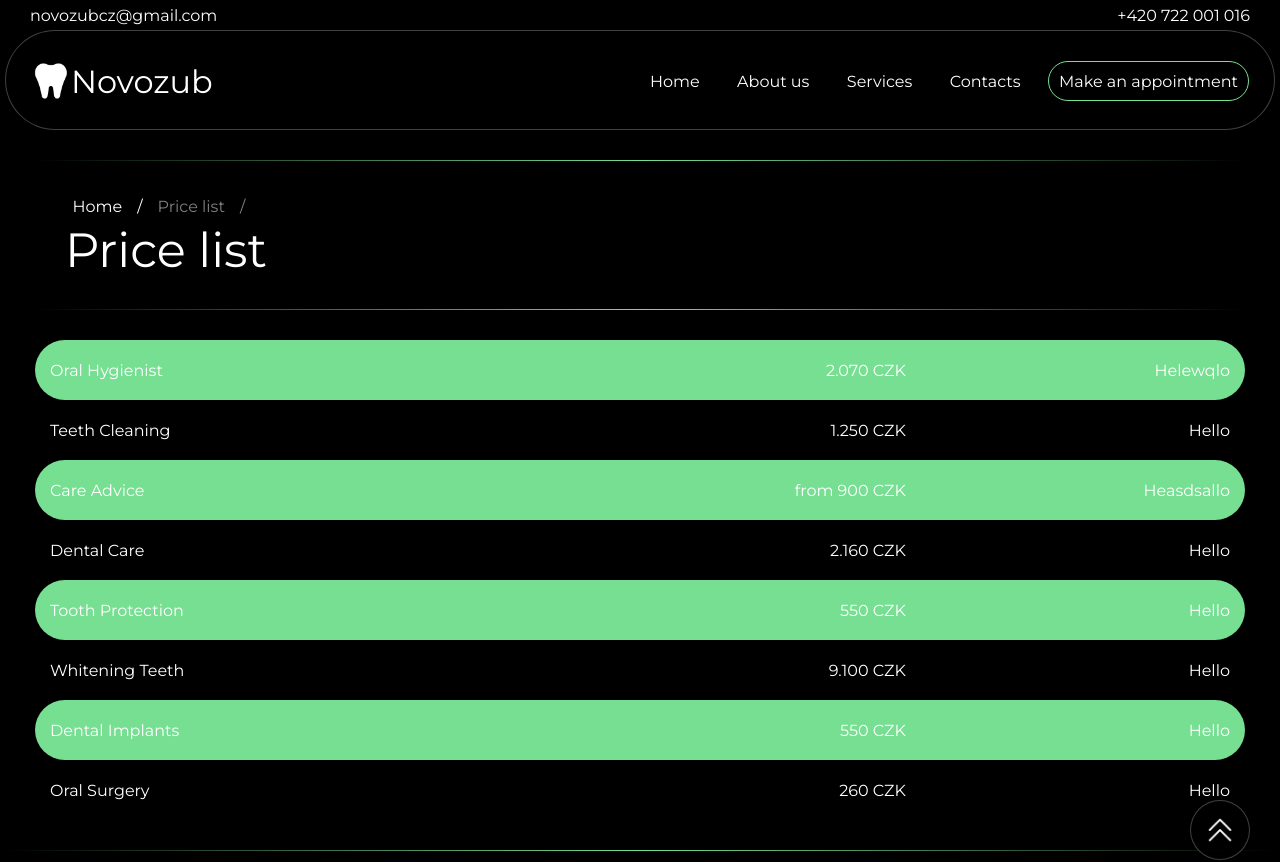
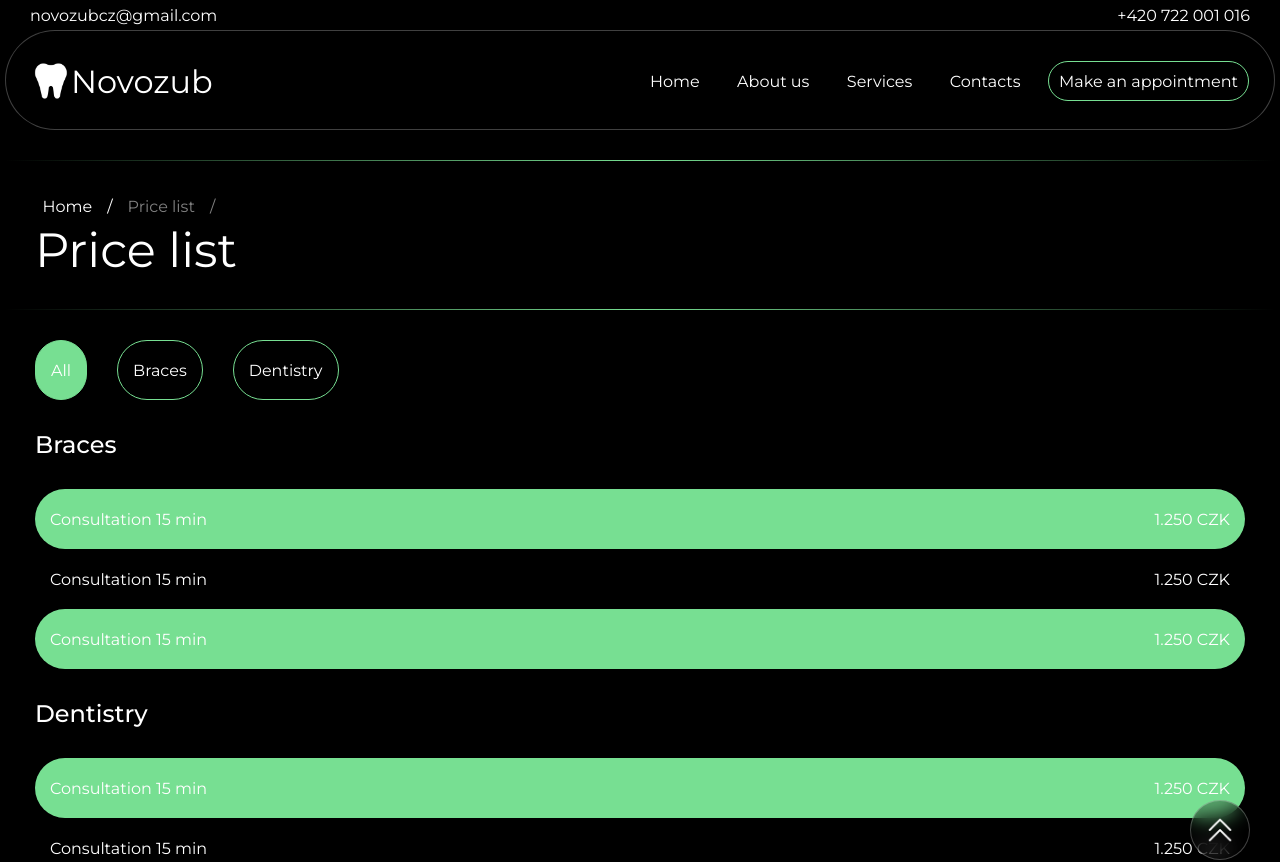
Before and after one commit to stepandordiai/natadent, a React (Vite) app: page /price-list in a window 1280 px wide. Shown: the top 862 px of the page. Built offline with nearby package versions, Linux system fonts and the light colour scheme.

Commit message:
v2.15.0 Add filter buttons to PriceList

```diff
--- a/src/pages/PriceList/PriceList.jsx
+++ b/src/pages/PriceList/PriceList.jsx
@@ -1,5 +1,6 @@
-import { useEffect } from "react";
+import { useEffect, useState } from "react";
 import PageTitle from "../../components/PageTitle/PageTitle";
+import priceData from "./priceData";
 import "./PriceList.scss";
 
 const PriceList = () => {
@@ -7,53 +8,127 @@ const PriceList = () => {
         document.title = "Price list";
     }, []);
 
+    const [filter, setFilter] = useState("");
+
+    const inactiveFilterBtn = "inactive-filter-btn";
+    const activeFilterBtn = "inactive-filter-btn active-filter-btn";
+
     return (
         <section className="price-list">
             <PageTitle activeLink="Home" title="Price list" />
-            <table className="price-list__table">
-                <tbody>
-                    <tr>
-                        <td>Oral Hygienist</td>
-                        <td>2.070 CZK</td>
-                        <td>Helewqlo</td>
-                    </tr>
-                    <tr>
-                        <td>Teeth Cleaning</td>
-                        <td>1.250 CZK</td>
-                        <td>Hello</td>
-                    </tr>
-                    <tr>
-                        <td>Care Advice</td>
-                        <td>from 900 CZK</td>
-                        <td>Heasdsallo</td>
-                    </tr>
-                    <tr>
-                        <td>Dental Care</td>
-                        <td>2.160 CZK</td>
-                        <td>Hello</td>
-                    </tr>
-                    <tr>
-                        <td>Tooth Protection</td>
-                        <td>550 CZK</td>
-                        <td>Hello</td>
-                    </tr>
-                    <tr>
-                        <td>Whitening Teeth</td>
-                        <td>9.100 CZK</td>
-                        <td>Hello</td>
-                    </tr>
-                    <tr>
-                        <td>Dental Implants</td>
-                        <td>550 CZK</td>
-                        <td>Hello</td>
-                    </tr>
-                    <tr>
-                        <td>Oral Surgery</td>
-                        <td>260 CZK</td>
-                        <td>Hello</td>
-                    </tr>
-                </tbody>
-            </table>
+            <div className="filter-btn-wrapper">
+                <button
+                    className={
+                        filter === "" ? activeFilterBtn : inactiveFilterBtn
+                    }
+                    onClick={(e) => setFilter(e.target.dataset.service)}
+                    data-service=""
+                >
+                    All
+                </button>
+                <button
+                    className={
+                        filter === "braces"
+                            ? activeFilterBtn
+                            : inactiveFilterBtn
+                    }
+                    onClick={(e) => setFilter(e.target.dataset.service)}
+                    data-service="braces"
+                >
+                    Braces
+                </button>
+                <button
+                    className={
+                        filter === "dentistry"
+                            ? activeFilterBtn
+                            : inactiveFilterBtn
+                    }
+                    onClick={(e) => setFilter(e.target.dataset.service)}
+                    data-service="dentistry"
+                >
+                    Dentistry
+                </button>
+            </div>
+            {filter === "" && (
+                <div className="price-list__wrapper">
+                    <p className="price-list__title">Braces</p>
+                    <table className="price-list__table">
+                        <tbody>
+                            {priceData
+                                .filter((el) => {
+                                    return el.service === "braces";
+                                })
+                                .map((el, index) => {
+                                    return (
+                                        <tr key={index}>
+                                            <td>{el.name}</td>
+                                            <td>{el.price}</td>
+                                        </tr>
+                                    );
+                                })}
+                        </tbody>
+                    </table>
+                    <p className="price-list__title">Dentistry</p>
+                    <table className="price-list__table">
+                        <tbody>
+                            {priceData
+                                .filter((el) => {
+                                    return el.service === "dentistry";
+                                })
+                                .map((el, index) => {
+                                    return (
+                                        <tr key={index}>
+                                            <td>{el.name}</td>
+                                            <td>{el.price}</td>
+                                        </tr>
+                                    );
+                                })}
+                        </tbody>
+                    </table>
+                </div>
+            )}
+            {filter === "braces" && (
+                <div className="price-list__wrapper">
+                    <p className="price-list__title">Braces</p>
+                    <table className="price-list__table">
+                        <tbody>
+                            {priceData
+                                .filter((el) => {
+                                    return el.service === "braces";
+                                })
+                                .map((el, index) => {
+                                    return (
+                                        <tr key={index}>
+                                            <td>{el.name}</td>
+                                            <td>{el.price}</td>
+                                        </tr>
+                                    );
+                                })}
+                        </tbody>
+                    </table>
+                </div>
+            )}
+            {filter === "dentistry" && (
+                <div className="price-list__wrapper">
+                    <p className="price-list__title">Dentistry</p>
+                    <table className="price-list__table">
+                        <tbody>
+                            {priceData
+                                .filter((el) => {
+                                    return el.service === "dentistry";
+                                })
+                                .map((el, index) => {
+                                    return (
+                                        <tr key={index}>
+                                            <td>{el.name}</td>
+                                            <td>{el.price}</td>
+                                        </tr>
+                                    );
+                                })}
+                        </tbody>
+                    </table>
+                </div>
+            )}
         </section>
     );
 };
--- a/src/pages/PriceList/PriceList.scss
+++ b/src/pages/PriceList/PriceList.scss
@@ -1,10 +1,21 @@
 .price-list {
-    padding: 0 30px 30px;
+    // padding: 0 0 30px;
+}
+
+.price-list__wrapper {
+    padding: 0 30px;
+}
+
+.price-list__title {
+    font-size: 1.5rem;
+    font-weight: 500;
+    padding-bottom: 30px;
 }
 
 .price-list__table {
     border-collapse: collapse;
     width: 100%;
+    margin-bottom: 30px;
 }
 
 tr {
@@ -18,10 +29,6 @@ td:nth-child(1) {
 
 td:nth-child(2) {
     text-align: right;
-}
-
-td:nth-child(3) {
-    text-align: right;
     padding-right: 15px;
 }
 
@@ -33,18 +40,44 @@ tr:nth-child(odd) td:nth-of-type(1) {
     border-radius: 30px 0 0 30px;
 }
 
-tr:nth-child(odd) td:nth-of-type(3) {
+tr:nth-child(odd) td:nth-of-type(2) {
     border-radius: 0 30px 30px 0;
 }
 
+.filter-btn-wrapper {
+    display: flex;
+    gap: 30px;
+    flex-wrap: wrap;
+    margin: 0 30px 30px;
+}
+
+.inactive-filter-btn {
+    height: 60px;
+    border-radius: 30px;
+    padding: 0 15px;
+    border: 1px solid var(--accent-clr);
+}
+
+.active-filter-btn {
+    background: var(--accent-clr);
+}
+
 @media (max-width: 900px) {
-    .price-list {
-        padding: 0 15px 30px;
+    .price-list__wrapper {
+        padding: 0 15px;
+    }
+
+    .filter-btn-wrapper {
+        margin: 0 15px 30px;
     }
 }
 
 @media (max-width: 800px) {
-    .price-list {
-        padding: 0 0 30px;
+    .price-list__wrapper {
+        padding: 0;
+    }
+
+    .filter-btn-wrapper {
+        margin: 0 0 30px;
     }
 }
--- /dev/null
+++ b/src/pages/PriceList/priceData.js
@@ -0,0 +1,50 @@
+const priceData = [
+    {
+        name: "Consultation 15 min",
+        price: "1.250 CZK",
+        service: "dentistry",
+    },
+    {
+        name: "Consultation 15 min",
+        price: "1.250 CZK",
+        service: "braces",
+    },
+    {
+        name: "Consultation 15 min",
+        price: "1.250 CZK",
+        service: "braces",
+    },
+    {
+        name: "Consultation 15 min",
+        service: "initial-examination",
+        price: "1.250 CZK",
+        service: "braces",
+    },
+    {
+        name: "Consultation 15 min",
+        price: "1.250 CZK",
+        service: "dentistry",
+    },
+    {
+        name: "Consultation 15 min",
+        price: "1.250 CZK",
+        service: "dentistry",
+    },
+    {
+        name: "Consultation 15 min",
+        price: "1.250 CZK",
+        service: "dentistry",
+    },
+    {
+        name: "Consultation 15 min",
+        price: "1.250 CZK",
+        service: "dentistry",
+    },
+    {
+        name: "Consultation 15 min",
+        price: "1.250 CZK",
+        service: "dentistry",
+    },
+];
+
+export default priceData;
```
